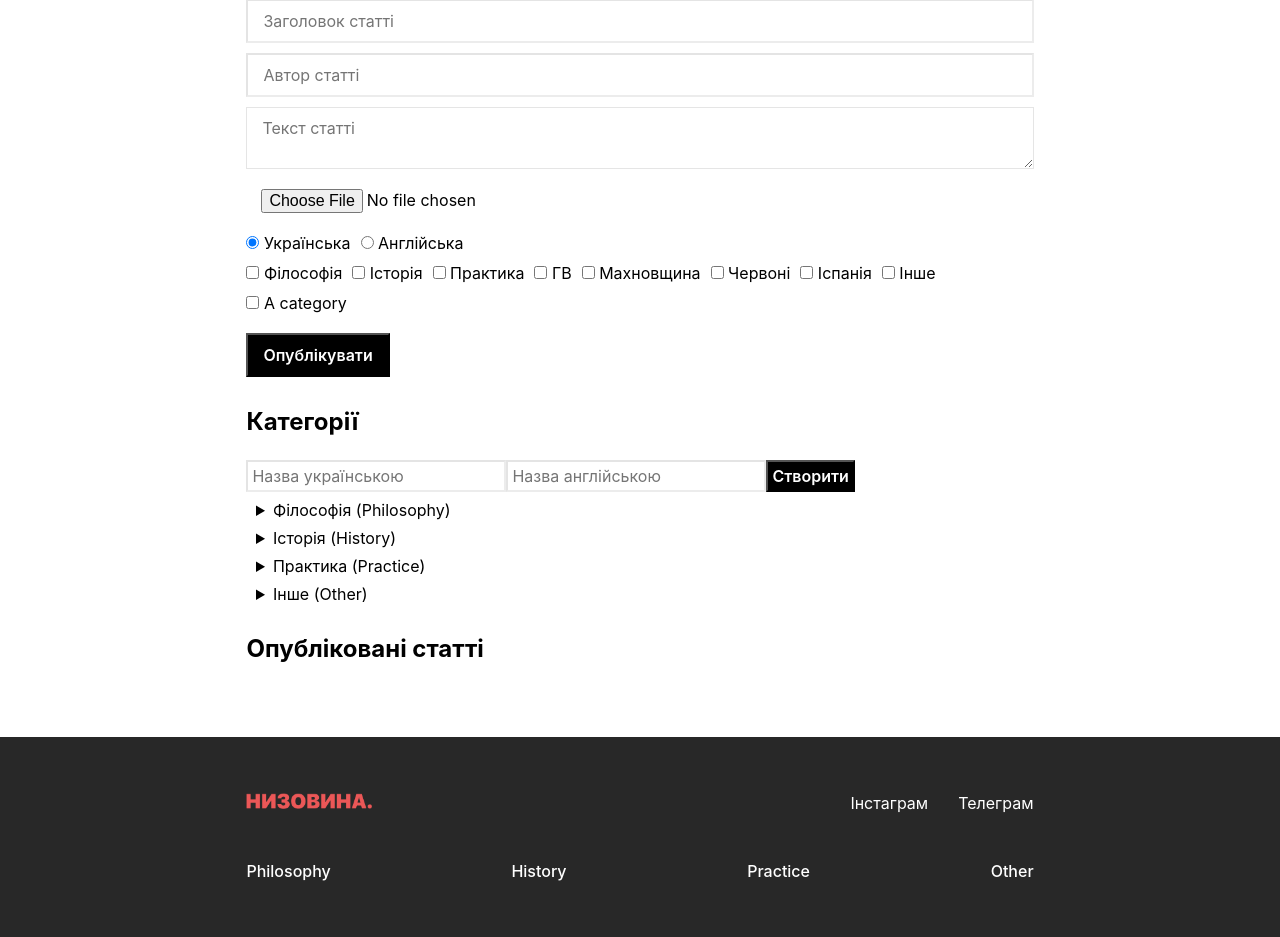
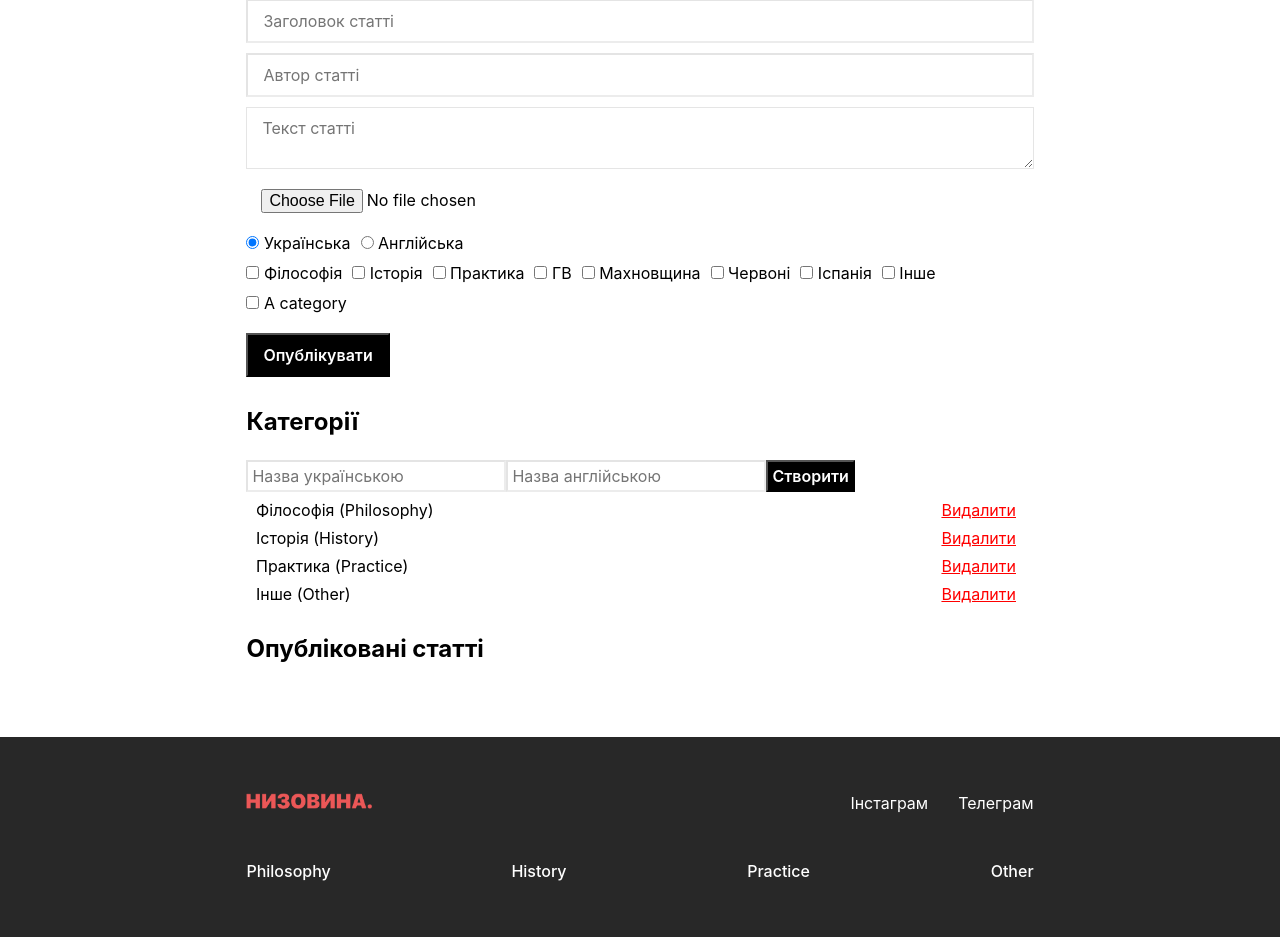
Before and after one commit to hromadianka/nyzovyna, a Django app: page /create-category/ in a window 1280 px wide. Shown: the part 541-1478 px from the top of the page. Run offline with Django 4.2, Linux system fonts and the light colour scheme; a user stored in the database is signed in; data comes from the database, SQL or seed files in the repository; parts of the project's set-up code (start-up, migrations or seed data) failed here and were passed over; some libraries are stand-ins or nearby versions; some web fonts are replaced.

Commit message:
add delete category interface

```diff
--- a/templates/editor-cabinet.html
+++ b/templates/editor-cabinet.html
@@ -96,8 +96,11 @@
     {% for category in categories %}
     {% if not category.parent %}
     <li>
-        <details>
-            <summary>{{ category.name_ua }} ({{ category.name_en }})</summary>
+        <details id="category-{{category.id}}">
+            <summary style="display: flex; justify-content: space-between; width: 100%">
+                <span>{{ category.name_ua }} ({{ category.name_en }})</span>
+                <span><a href="#" onclick="confirmDeleteCategory(event, '{{ category.id }}')" style="color: red;">Видалити</a></span>
+            </summary>
             <button onclick="toggleForm('{{ category.id }}')" class="btn" style="color: black; background-color: white; border: none; margin-top: 8px; font-size: 14px">+ Додати підкатегорію</button>
             <form id="form_{{ category.id }}" class="form categories-form" method="POST" action="{% url 'create_category' %}" style="display: none; margin-top: 8px">
                 {% csrf_token %}
@@ -175,6 +178,27 @@
         }
     }
 
+    function confirmDeleteCategory(event, categoryId) {
+        event.preventDefault();
+        if (confirm('Ви впевнені, що хочете видалити категорію?')) {
+            fetch('/category/' + categoryId + '/delete/')
+                .then(response => {
+                    if (response.ok) {
+                        const categoryElement = document.getElementById('category-' + categoryId);
+                        if (categoryElement) {
+                            categoryElement.remove();
+                        }
+                    } else {
+                        throw new Error('Помилка видалення категорії');
+                    }
+                })
+                .catch(error => {
+                    console.error('Error:', error);
+                    alert('Помилка видалення категорії');
+                });
+        }
+    }
+
 
 
 </script>
--- a/templates/recursive_list.html
+++ b/templates/recursive_list.html
@@ -1,7 +1,10 @@
     {% for category in categories %}
 <li>
-    <details>
-        <summary>{{ category.name_ua }} ({{ category.name_en }})</summary>
+    <details id="category-{{category.id}}">
+        <summary style="display: flex; justify-content: space-between; width: 100%">
+            <span>{{ category.name_ua }} ({{ category.name_en }})</span>
+            <span><a href="#" onclick="confirmDeleteCategory(event, '{{ category.id }}')" style="color: red;">Видалити</a></span>
+        </summary>
         <button onclick="toggleForm('{{ category.id }}')" class="btn" style="color: black; background-color: white; border: none; margin-top: 8px; font-size: 14px">+ Додати підкатегорію</button>
         <form id="form_{{ category.id }}" class="form categories-form" method="POST" action="{% url 'create_category' %}" style="display: none; margin-top: 8px">
             {% csrf_token %}
```
